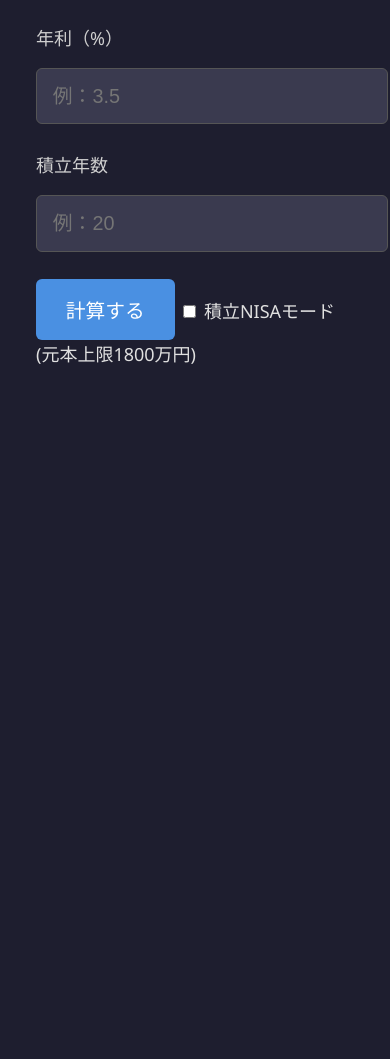
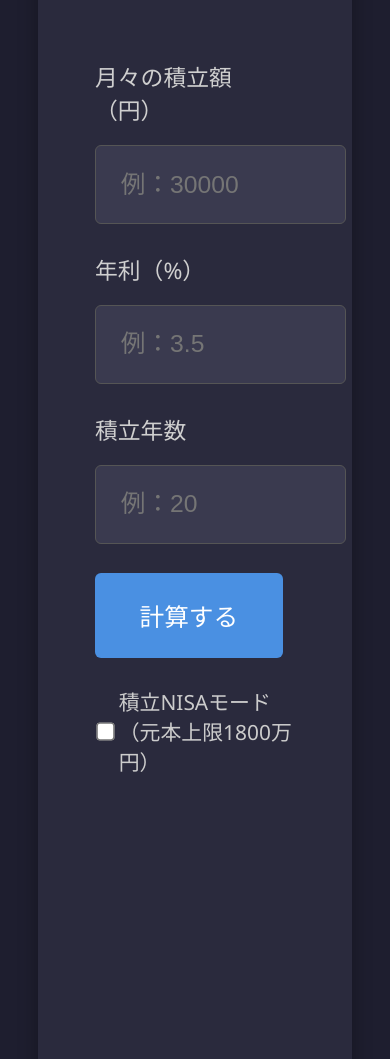
Before and after one commit to jyonpoi/tsumitate-simulator, a plain HTML site: page index.html in a window 390 px wide. Shown: the part 342-1401 px from the top of the page. Before the commit the page ends 1061 px from the top, so only its background shows below. Drawn offline with nearby package versions, Linux system fonts and the light colour scheme.

Commit message:
Adjusting the appearance

```diff
--- a/index.html
+++ b/index.html
@@ -7,28 +7,41 @@
   <script src="https://cdn.jsdelivr.net/npm/chart.js"></script>
 </head>
 <body>
+  <div class="container">
     <h1>積立資産シミュレーター</h1>
+
     <form id="calculator">
       <div class="form-group">
         <label for="monthly">月々の積立額（円）</label>
-  <input type="number" id="monthly" placeholder="例：30000" requiredrequired>
+        <input type="number" id="monthly" placeholder="例：30000" inputmode="numeric" pattern="[0-9]*" required>
       </div>
       <div class="form-group">
         <label for="rate">年利（%）</label>
-  <input type="number" id="rate" step="0.1" placeholder="例：3.5" required>
+        <input type="number" id="rate" step="0.1" placeholder="例：3.5" inputmode="decimal" pattern="[0-9]*" required>
       </div>
       <div class="form-group">
         <label for="years">積立年数</label>
-  <input type="number" id="years" placeholder="例：20" required>
+        <input type="number" id="years" placeholder="例：20" inputmode="numeric" pattern="[0-9]*" required>
       </div>
+
+      <!-- ボタンとチェックボックスを横並びに -->
+      <div class="form-actions">
         <button type="submit">計算する</button>
-    <label>
-      <input type="checkbox" id = "nisaMode">
-      積立NISAモード(元本上限1800万円)
-    </label><br>
+        <label for="nisaMode" class="nisa-label">
+          <input type="checkbox" id="nisaMode">
+          積立NISAモード（元本上限1800万円）
+        </label>
+      </div>
     </form>
+
+    <!-- 入力値の表示 -->
+    <div id="inputSummary"></div>
+
+    <!-- グラフと結果 -->
     <canvas id="growthChart" class="responsive-chart"></canvas>
     <div id="result"></div>
+  </div>
+
   <script src="script.js"></script>
 </body>
 </html>
--- a/script.js
+++ b/script.js
@@ -2,7 +2,7 @@ document.getElementById("calculator").addEventListener("submit", function(e) {
   e.preventDefault();
 
   const monthly = parseFloat(document.getElementById("monthly").value);
-  const rate = parseFloat(document.getElementById("rate").value) / 100 / 12;
+  const rate = parseFloat(document.getElementById("rate").value) / 100 / 12; // 月利
   const years = parseInt(document.getElementById("years").value);
   const months = years * 12;
   const nisaMode = document.getElementById("nisaMode").checked;
@@ -36,19 +36,28 @@ document.getElementById("calculator").addEventListener("submit", function(e) {
 
   const interest = total - principalAccumulated;
 
+  // 入力値の表示（グラフの上に）
+  document.getElementById("inputSummary").innerHTML = `
+    <div class="input-item">月々の積立額：¥${monthly.toLocaleString()}</div>
+    <div class="input-item">年利：${(rate * 12 * 100).toFixed(2)}%</div>
+    <div class="input-item">積立年数：${years}年</div>
+  `;
+
+  // 結果表示
   document.getElementById("result").innerHTML = `
     <strong>総資産額：¥${Math.round(total).toLocaleString()}</strong>
     <div class="result-item">元本：¥${Math.round(principalAccumulated).toLocaleString()}</div>
     <div class="result-item">利息：¥${Math.round(interest).toLocaleString()}</div>
   `;
 
+  // グラフ描画
   const ctx = document.getElementById("growthChart").getContext("2d");
   if (window.myChart) window.myChart.destroy();
 
   window.myChart = new Chart(ctx, {
     type: 'line',
     data: {
-      labels: Array.from({length: years + 1}, (_, i) => `${i}年目`),
+      labels: Array.from({ length: years + 1 }, (_, i) => `${i}年目`),
       datasets: [
         {
           label: '総資産額',
--- a/tumitate_style.css
+++ b/tumitate_style.css
@@ -4,16 +4,16 @@ body {
   font-family: 'Segoe UI', 'Helvetica Neue', sans-serif;
   background-color: #1e1e2f;
   color: #e0e0e0;
-  padding: 2em;
-  font-size: 18px; /* 全体の文字サイズを少し大きめに */
+  padding: 1em 2em;
+  font-size: 18px;
 }
 
 /* コンテナのレイアウト */
 .container {
-  max-width: 700px;
+  max-width: 1000px;
   margin: auto;
   background-color: #2a2a3d;
-  padding: 2em;
+  padding: 2em 3em;
   border-radius: 12px;
   box-shadow: 0 0 20px rgba(0, 0, 0, 0.3);
 }
@@ -23,34 +23,42 @@ h1 {
   text-align: center;
   color: #ffffff;
   margin-bottom: 2em;
-  font-size: 2em; /* タイトルを大きく強調 */
+  font-size: 2.4em;
 }
 
 /* 入力フォームのグループ化 */
 .form-group {
   display: flex;
   flex-wrap: wrap;
-  align-items: center;
+  align-items: flex-start;
   margin-bottom: 1.5em;
   gap: 1em;
 }
 
 /* ラベルのスタイル */
 .form-group label {
-  min-width: 160px;
+  width: 160px;
   font-weight: 500;
   color: #cfcfcf;
+  font-size: 1.1em;
 }
 
 /* 入力欄のスタイル */
-.form-group input {
+.form-group input[type="number"] {
   flex: 1;
-  padding: 0.8em;
-  font-size: 1.1em;
+  max-width: 300px; /*横幅を狭めて体裁を整える*/
+  padding: 0.9em;
+  font-size: 1.2em;
   background-color: #3a3a4f;
   color: #ffffff;
   border: 1px solid #555;
   border-radius: 6px;
+}
+
+/* チェックボックスの拡大 */
+input[type="checkbox"] {
+  transform: scale(1.4);
+  margin-right: 0.6em;
 }
 
 /* 入力欄フォーカス時の強調 */
@@ -62,8 +70,8 @@ h1 {
 
 /* ボタンのスタイル */
 button {
-  padding: 0.8em 1.5em;
-  font-size: 1.1em;
+  padding: 0.9em 1.6em;
+  font-size: 1.2em;
   background-color: #4a90e2;
   color: #fff;
   border: none;
@@ -78,18 +86,17 @@ button:hover {
 /* 結果表示エリア */
 #result {
   margin-top: 2em;
+  font-weight: 500;
+  color: #ffffff;
   line-height: 1.8;
-  color: #ffffff;
-  font-size: 1.2em;
+  font-size: 1.3em;
 }
-
 #result strong {
   display: block;
-  font-size: 1.6em; /* 総資産額だけ少し大きく */
-  color: #2ecc71;   /* 明るめのグリーンで強調 */
+  font-size: 1.6em;
+  color: #2ecc71;
   margin-bottom: 0.5em;
 }
-
 .result-item {
   font-size: 1.2em;
   color: #cccccc;
@@ -98,23 +105,103 @@ button:hover {
 /* グラフのサイズと配置 */
 #growthChart {
   width: 100%;
-  aspect-ratio: 4 / 3;
+  max-width: 100%;
+  height: auto;
+  aspect-ratio: 16 / 9;
   margin-top: 2em;
   display: block;
 }
+.form-actions {
+  display: flex;
+  align-items: center;
+  gap: 1.5em;
+  margin-top: 1.5em;
+  flex-wrap: wrap;
+}
 
-/* スマホ対応：フォームの縦並び */
+.nisa-label {
+  font-size: 1.1em;
+  color: #ccc;
+  display: flex;
+  align-items: center;
+}
+.nisa-label input[type="checkbox"] {
+  transform: scale(1.4);
+  margin-right: 0.5em;
+}
+
+/* 入力内容の表示エリアを横並びに */
+#inputSummary {
+  margin-top: 2.5em; /* ボタンとの間に余白を追加 */
+  display: flex;
+  flex-wrap: wrap;
+  gap: 2em;
+  font-size: 1.2em;
+  color: #eeeeee;
+  line-height: 1.6;
+}
+
+/* 各項目を個別にスタイル */
+.input-item {
+  white-space: nowrap;
+}
+
+
+/* スマホ対応：フォームの縦並びとサイズ調整 */
 @media (max-width: 600px) {
+  body {
+    font-size: 19px;
+  }
+
+  h1 {
+    font-size: 2.6em;
+  }
+
   .form-group {
     flex-direction: column;
     align-items: flex-start;
   }
 
   .form-group label {
+    font-size: 1.2em;
     min-width: auto;
   }
 
-  .form-group input {
+  .form-group input[type="number"] {
     width: 100%;
+    font-size: 1.3em;
+    padding: 1em;
+  }
+
+  input[type="checkbox"] {
+    transform: scale(1.6);
+  }
+
+  button {
+    font-size: 1.3em;
+    padding: 1em 1.8em;
+  }
+
+  #result {
+    font-size: 1.4em;
+  }
+
+  #growthChart {
+    aspect-ratio: 4 / 3;
   }
 }
+
+/* 大画面対応：さらに広げる */
+@media (min-width: 1200px) {
+  .container {
+    max-width: 1200px;
+  }
+
+  h1 {
+    font-size: 2.8em;
+  }
+
+  #growthChart {
+    aspect-ratio: 21 / 9;
+  }
+}
```
Lines whose indentation alone changed are shown as unchanged.
